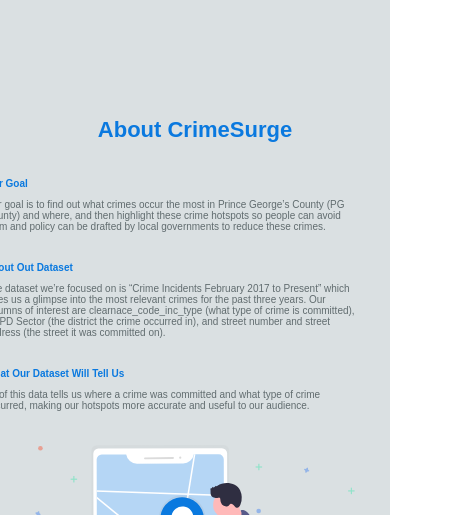
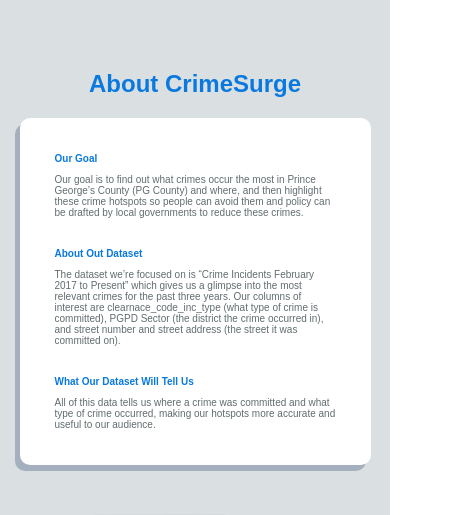
Before and after one commit to Shivppatel/CrimeSurge, a React (Create React App) app: page / in a window 390 px wide. Shown: the part 877-1392 px from the top of the page, 450 px wide, since content can reach past the window. Built offline with nearby package versions, Linux system fonts and the light colour scheme; a web font is replaced by a local one.

Commit message:
made about me page responsive

```diff
--- a/src/components/AboutSection/AboutElements.js
+++ b/src/components/AboutSection/AboutElements.js
@@ -3,10 +3,11 @@ import styled from "styled-components";
 export const AboutContainer = styled.div`
     display: flex;
     flex-direction: column;
-    justify-content: flex-start;
+    justify-content: center;
     align-items: center;
     padding: 0 30px;
     height: 100vh;
+    width: 100vw;
     position: relative;
     z-index: 1;
     background: #DAE0E2;
@@ -16,15 +17,31 @@ export const AboutWrapper = styled.div`
     flex-wrap:wrap;
     justify-content: space-evenly;
     align-items: center;
+    height: 50vh;
+    @media screen and (max-width: 768px){
+        height: 70vh;
+    }
 `;
 
 export const AboutContent = styled.div`
     display: flex;
     flex-direction:column;
-    padding-right:50px;
+    margin-right:20px;
+    margin-left: 20px;
+    padding:20px;
+    background: white;
+    border-radius: 10px;
+    max-width: 90vw;
+    box-shadow: -5px 6px #A4B0BD;
 `;
 export const ContentItem = styled.div`
     padding: 15px;
+    margin-left: auto;
+    margin-right:auto;
+    display:flex;
+    flex-direction:column;
+    justify-content: center;
+
     @media screen and (max-width: 768px){
         padding: 18px;
     }
@@ -33,20 +50,18 @@ export const ContentItem = styled.div`
     }
 `;
 export const AboutTitle = styled.h1`
-    margin-top: 140px;
     margin-bottom: 40px;
     color: #0A79DF;
-    font-size: 30px;
+    font-size: 32px;
     max-width: 480px;
     text-align:center;
 
     @media screen and (max-width: 768px){
-        font-size: 26px;
-        margin-top: 150px;
+        font-size: 28px;
         margin-bottom: 20px;
     }
     @media screen and (max-width: 480px){
-        font-size: 22px;
+        font-size: 24px;
     }
 `;
 export const ContentTitle = styled.h2`
@@ -77,6 +92,7 @@ export const ContentBody = styled.p`
     }
 `;
 export const AboutImage = styled.div`
+    padding: 30px;
 
 `;
 export const Image = styled.img`
```
